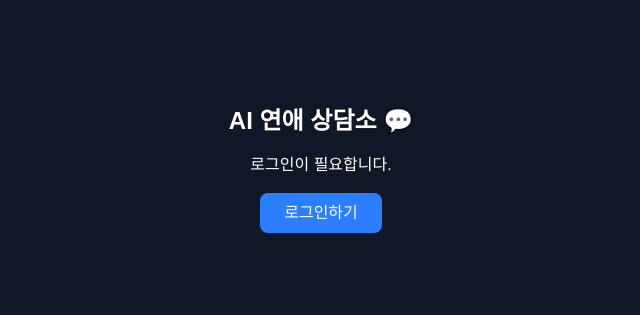
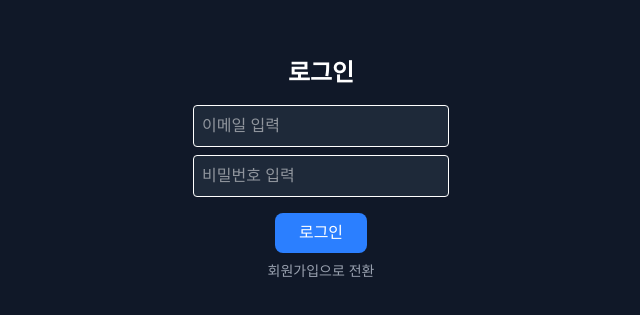
Before and after one commit to MUMU020/ai-dating-counselor, a Next.js app: page / in a window 1280 px wide. Shown: the part 231-546 px from the top of the page, without its empty margins (319-959 px from the left). Built offline with nearby package versions, Linux system fonts and the light colour scheme; no server answers.

Commit message:
Fix: Removed unnecessary router.push() and refined user state type

```diff
--- a/src/app/page.tsx
+++ b/src/app/page.tsx
@@ -1,49 +1,62 @@
-"use client";  // ✅ 클라이언트 컴포넌트 선언 추가
+"use client";  // ✅ 클라이언트 컴포넌트 선언
 
 import { useState, useEffect } from "react";
 import { useRouter } from "next/navigation";
-import { auth } from "@/lib/firebaseConfig";  // ✅ User 제거
-import { onAuthStateChanged, signOut } from "firebase/auth";
-import type { User } from "firebase/auth";  // ✅ User 타입만 따로 import
+import { auth } from "@/lib/firebaseConfig";
+import { onAuthStateChanged, signInWithEmailAndPassword, createUserWithEmailAndPassword, signOut } from "firebase/auth";
 
 export default function Home() {
-    const [user, setUser] = useState<User | null>(null);
-    const [loading, setLoading] = useState(true);
+    const [user, setUser] = useState<User | null>(null);  // ✅ 변경
+    const [email, setEmail] = useState("");
+    const [password, setPassword] = useState("");
+    const [isRegistering, setIsRegistering] = useState(false);
+    const [loading, setLoading] = useState(false);
     const router = useRouter();
 
     useEffect(() => {
         const unsubscribe = onAuthStateChanged(auth, (currentUser) => {
             setUser(currentUser);
-            setLoading(false);
+            if (currentUser) {
+                // router.push("/");
+            }
         });
+        return () => unsubscribe();
+    }, [router]);
 
-        return () => unsubscribe();
-    }, []);
+    const handleSubmit = async () => {
+        setLoading(true);
+        try {
+            if (isRegistering) {
+                await createUserWithEmailAndPassword(auth, email, password);
+                alert("회원가입 성공!");
+            } else {
+                await signInWithEmailAndPassword(auth, email, password);
+                alert("로그인 성공!");
+            }
+            router.push("/");
+        } catch (error: any) {
+            console.error(error);
+            alert("오류 발생: " + error.message);
+        }
+        setLoading(false);
+    };
 
     const handleLogout = async () => {
         try {
             await signOut(auth);
             alert("로그아웃 되었습니다!");
+            setUser(null);
             router.push("/login");
         } catch (error) {
             console.error("로그아웃 오류:", error);
         }
     };
 
-    if (loading) {
-        return (
-            <div className="flex items-center justify-center min-h-screen bg-gray-900 text-white">
-                <p>로딩 중...</p>
-            </div>
-        );
-    }
-
     return (
         <div className="flex flex-col items-center justify-center min-h-screen bg-gray-900 text-white">
-            <h1 className="text-2xl font-bold mb-4">AI 연애 상담소 💬</h1>
-
             {user ? (
-                <>
+                <div className="text-center">
+                    <h1 className="text-2xl font-bold mb-4">AI 연애 상담소 💬</h1>
                     <p>로그인된 상태입니다. ({user.email})</p>
                     <button
                         onClick={handleLogout}
@@ -51,15 +64,37 @@ export default function Home() {
                     >
                         로그아웃
                     </button>
-                </>
+                </div>
             ) : (
                 <>
-                    <p>로그인이 필요합니다.</p>
+                    <h1 className="text-2xl font-bold mb-4">{isRegistering ? "회원가입" : "로그인"}</h1>
+
+                    <input
+                        type="email"
+                        placeholder="이메일 입력"
+                        className="p-2 border rounded bg-gray-800 text-white w-64"
+                        value={email}
+                        onChange={(e) => setEmail(e.target.value)}
+                    />
+
+                    <input
+                        type="password"
+                        placeholder="비밀번호 입력"
+                        className="p-2 border rounded bg-gray-800 text-white w-64 mt-2"
+                        value={password}
+                        onChange={(e) => setPassword(e.target.value)}
+                    />
+
                     <button
-                        onClick={() => router.push("/login")}
-                        className="mt-4 px-6 py-2 bg-blue-500 text-white rounded-lg"
+                        className="mt-4 px-6 py-2 bg-blue-500 text-white rounded-lg disabled:opacity-50"
+                        onClick={handleSubmit}
+                        disabled={loading}
                     >
-                        로그인하기
+                        {loading ? "처리 중..." : isRegistering ? "회원가입" : "로그인"}
+                    </button>
+
+                    <button className="text-sm text-gray-400 mt-2" onClick={() => setIsRegistering(!isRegistering)}>
+                        {isRegistering ? "로그인으로 전환" : "회원가입으로 전환"}
                     </button>
                 </>
             )}
```
